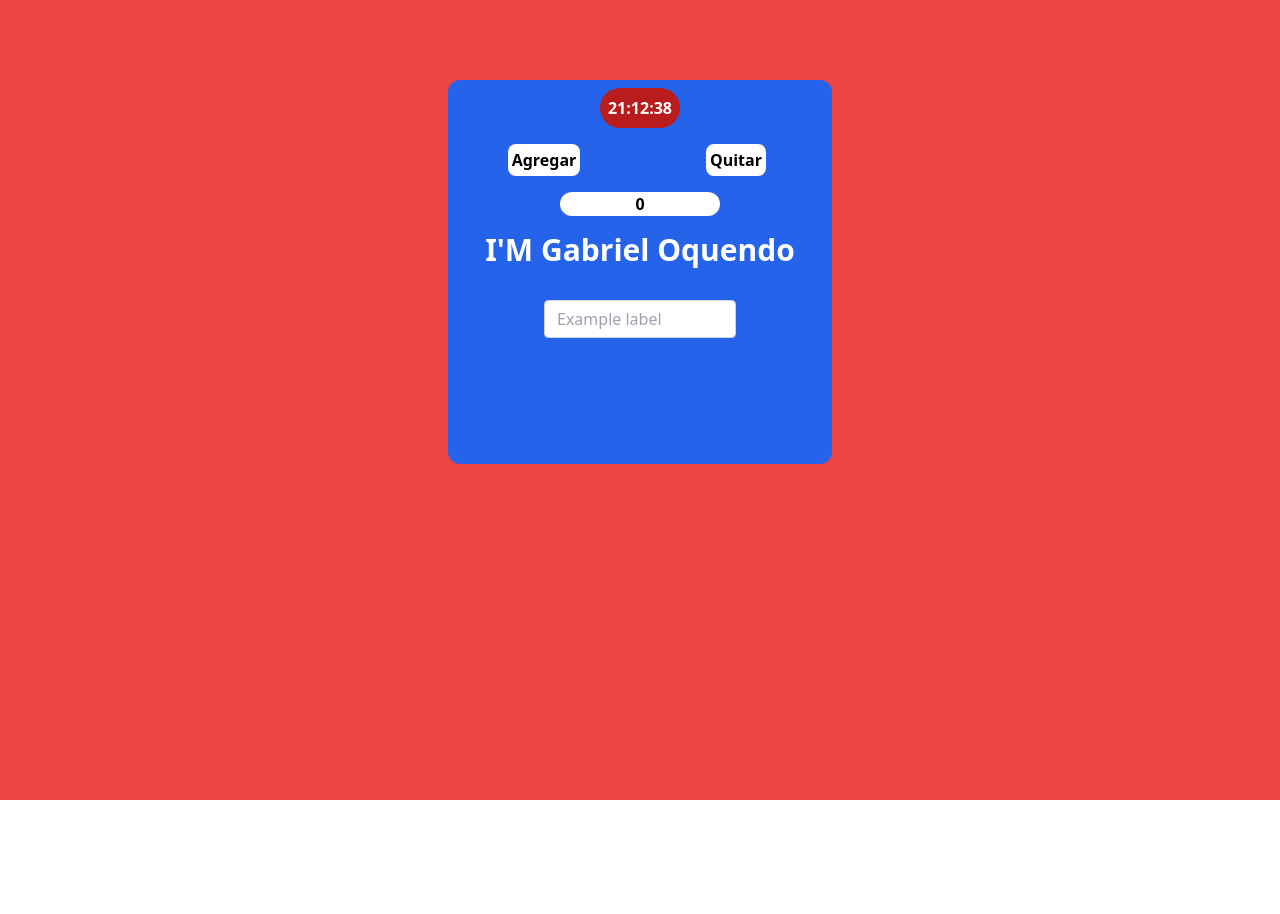
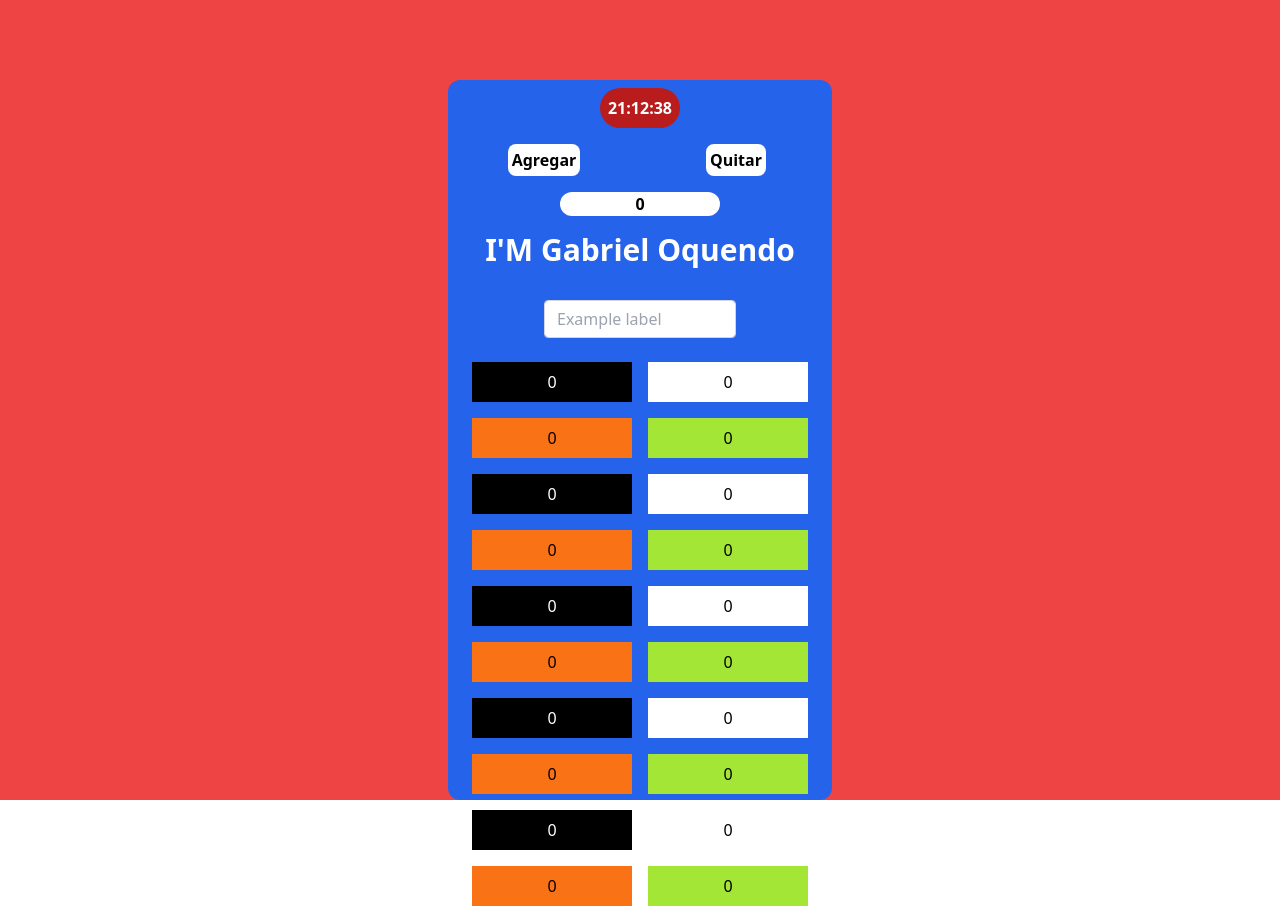
Before and after one commit to GabrielOque/react-gh-pages, a React (Create React App) app: page / in a window 1280 px wide. Before the commit the page ends 800 px from the top, so only its background shows below. Built offline with nearby package versions, Linux system fonts and the light colour scheme.

Commit message:
Probando estados multiples

```diff
--- a/src/App.js
+++ b/src/App.js
@@ -56,7 +56,7 @@ function App() {
 
   return (
     <h1 className="flex justify-center w-full h-screen bg-red-500">
-      <div className="mt-20 bg-blue-600 w-96 h-96 rounded-xl">
+      <div className="h-auto mt-20 bg-blue-600 w-96 rounded-xl">
         <div className="flex justify-center mt-2">
           <div className="flex justify-center p-2 bg-red-700 rounded-full">
             <p id="reloj" className="font-bold text-white"></p>
@@ -104,6 +104,44 @@ function App() {
             />
           </div>
         </div>
+        <div className="grid grid-cols-2 m-4">
+          <div
+            className="p-2 m-2 text-center text-white bg-black"
+            onClick={() => {
+              document.getElementById("input").value = items;
+            }}
+          >
+            {items}
+          </div>
+          <div
+            className="p-2 m-2 text-center bg-white"
+            onClick={() => {
+              const elInput = document.querySelector("#input");
+              elInput.value = "Hola bebe";
+              setItems(0);
+            }}
+          >
+            {items}
+          </div>
+          <div className="p-2 m-2 text-center bg-orange-500">{items}</div>
+          <div className="p-2 m-2 text-center bg-lime-400">{items}</div>
+          <div className="p-2 m-2 text-center text-white bg-black">{items}</div>
+          <div className="p-2 m-2 text-center bg-white">{items}</div>
+          <div className="p-2 m-2 text-center bg-orange-500">{items}</div>
+          <div className="p-2 m-2 text-center bg-lime-400">{items}</div>
+          <div className="p-2 m-2 text-center text-white bg-black">{items}</div>
+          <div className="p-2 m-2 text-center bg-white">{items}</div>
+          <div className="p-2 m-2 text-center bg-orange-500">{items}</div>
+          <div className="p-2 m-2 text-center bg-lime-400">{items}</div>
+          <div className="p-2 m-2 text-center text-white bg-black">{items}</div>
+          <div className="p-2 m-2 text-center bg-white">{items}</div>
+          <div className="p-2 m-2 text-center bg-orange-500">{items}</div>
+          <div className="p-2 m-2 text-center bg-lime-400">{items}</div>
+          <div className="p-2 m-2 text-center text-white bg-black">{items}</div>
+          <div className="p-2 m-2 text-center bg-white">{items}</div>
+          <div className="p-2 m-2 text-center bg-orange-500">{items}</div>
+          <div className="p-2 m-2 text-center bg-lime-400">{items}</div>
+        </div>
       </div>
     </h1>
   );
```
